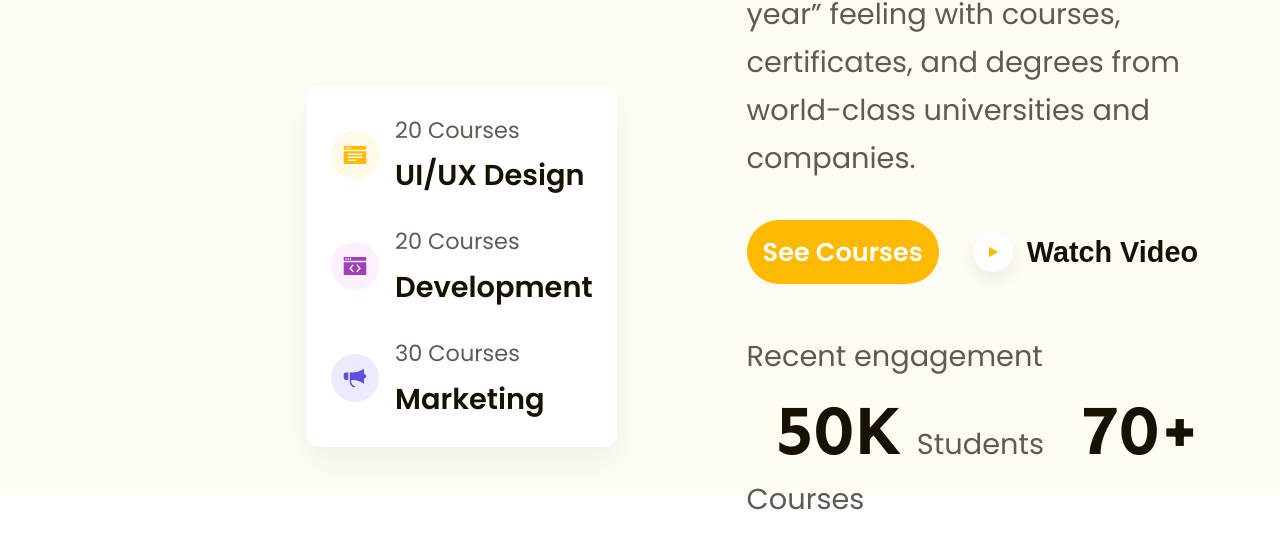
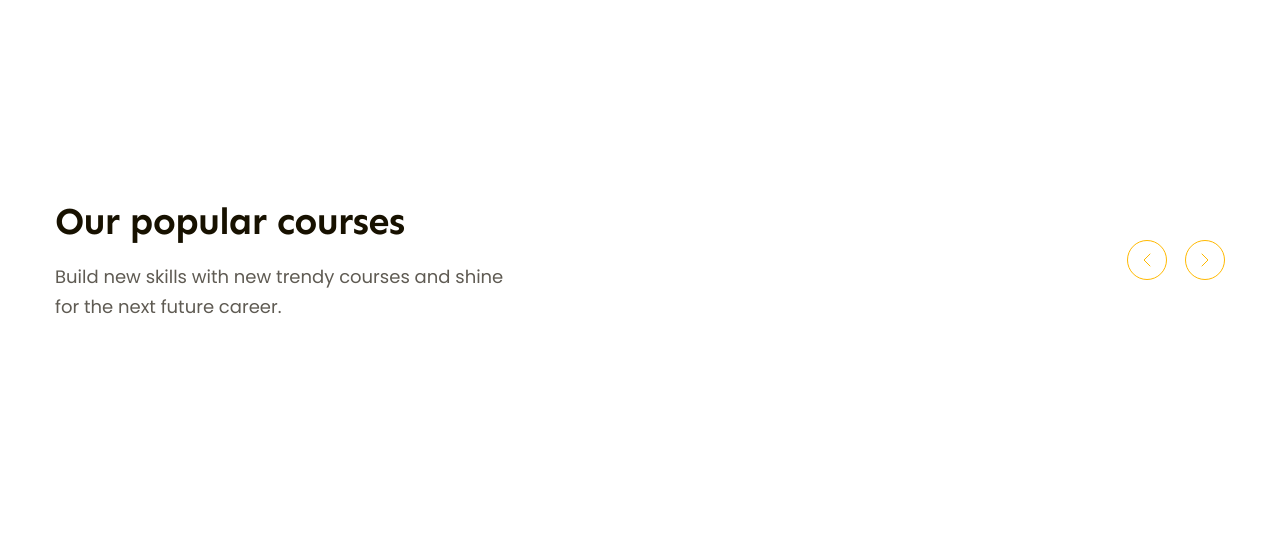
Before and after one commit to THOANHDO/F8-Project-02, a plain HTML site: page index.html in a window 1280 px wide. Shown: the part 781-1330 px from the top of the page. Drawn offline with Linux system fonts and the light colour scheme.

Commit message:
code popular

```diff
--- a/assets/css/styles.css
+++ b/assets/css/styles.css
@@ -8,7 +8,7 @@
 }
 
 html {
-  font-size: 62, 5%;
+  font-size: 62.5%;
 }
 
 body {
@@ -39,6 +39,22 @@ a {
   opacity: 0.9;
 }
 
+.heading {
+  font-family: var(--font-heading);
+  font-weight: 700;
+  letter-spacing: -0.02em;
+  color: #171100;
+}
+
+.heading.lv1 {
+  font-size: 5.8rem;
+  line-height: 1.17;
+}
+
+.heading.lv2 {
+  font-size: 3.8rem;
+  line-height: 1.26;
+}
 .main-content {
   width: 1170px;
   min-width: calc(100vh - 48px);
@@ -186,15 +202,6 @@ a {
   padding: 64px 0 0 130px;
 }
 
-.hero .heading {
-  font-family: var(--font-heading);
-  font-weight: 700;
-  font-size: 5.8rem;
-  line-height: 1.17;
-  letter-spacing: -0.02em;
-  color: #171100;
-}
-
 .hero .desc {
   margin-top: 22px;
   font-size: 1.8rem;
@@ -254,3 +261,46 @@ a {
   line-height: 1.23;
   color: #171100;
 }
+
+/* popular  */
+
+.popular {
+  padding: 65px 0;
+  margin-top: 135px;
+}
+
+.popular-top {
+  display: flex;
+  align-items: center;
+  justify-content: space-between;
+}
+
+.popular-top .desc {
+  margin-top: 16px;
+  width: 458px;
+  font-size: 1.8rem;
+  line-height: 1.67;
+  color: #5f5b53;
+}
+
+.popular-top .controls {
+  display: flex;
+  gap: 18px;
+}
+
+.popular-top .control-btn {
+  display: flex;
+  align-items: center;
+  justify-content: center;
+  width: 40px;
+  height: 40px;
+  color: var(--primary-color);
+  border-radius: 50%;
+  border: 1px solid var(--primary-color);
+  background: transparent;
+}
+
+.popular-top .control-btn:hover {
+  color: #ffffff;
+  background-color: var(--primary-color);
+}
--- a/index.html
+++ b/index.html
@@ -94,7 +94,7 @@
             </div>
             <!-- hero right -->
             <div class="content-block">
-              <h1 class="heading">
+              <h1 class="heading lv1">
                 Learn without limits and spread knowledge.
               </h1>
               <p class="desc">
@@ -122,6 +122,54 @@
           </div>
         </div>
       </div>
+      <!-- popular -->
+      <div class="popular">
+        <div class="main-content">
+          <div class="popular-top">
+            <div class="info">
+              <h2 class="heading lv2">Our popular courses</h2>
+              <p class="desc">
+                Build new skills with new trendy courses and shine for the next
+                future career.
+              </p>
+            </div>
+            <div class="controls">
+              <button class="control-btn">
+                <svg
+                  width="8"
+                  height="14"
+                  viewBox="0 0 8 14"
+                  fill="none"
+                  xmlns="http://www.w3.org/2000/svg"
+                >
+                  <path
+                    d="M7 1L1 7L7 13"
+                    stroke="currentcolor"
+                    stroke-linecap="round"
+                    stroke-linejoin="round"
+                  />
+                </svg>
+              </button>
+              <button class="control-btn">
+                <svg
+                  width="8"
+                  height="14"
+                  viewBox="0 0 8 14"
+                  fill="none"
+                  xmlns="http://www.w3.org/2000/svg"
+                >
+                  <path
+                    d="M1 1L7 7L1 13"
+                    stroke="currentcolor"
+                    stroke-linecap="round"
+                    stroke-linejoin="round"
+                  />
+                </svg>
+              </button>
+            </div>
+          </div>
+        </div>
+      </div>
     </main>
   </body>
 </html>
```
Also changed, not shown: assets/icon/control-1.svg (added), assets/icon/control-2.svg (added).
